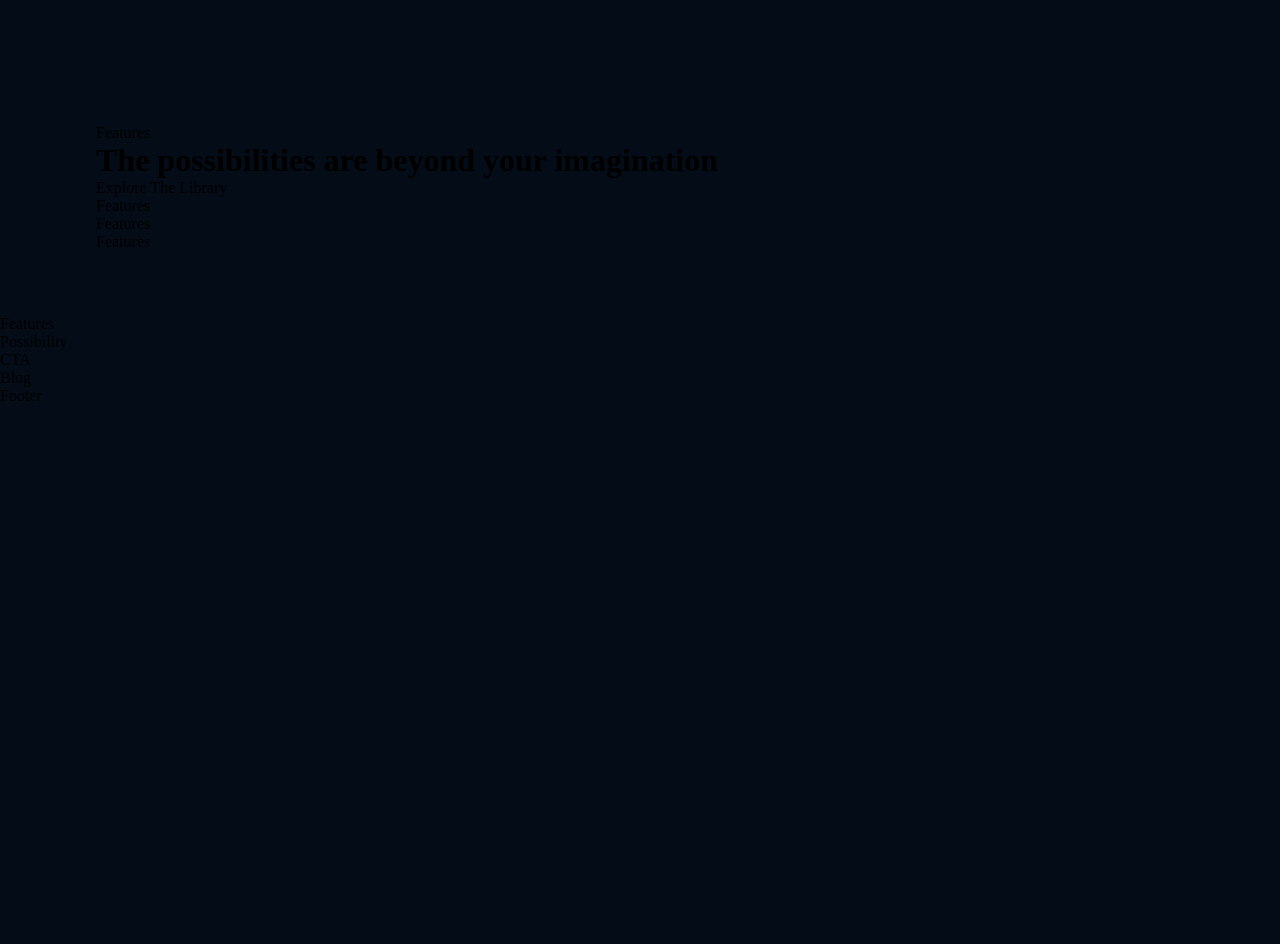
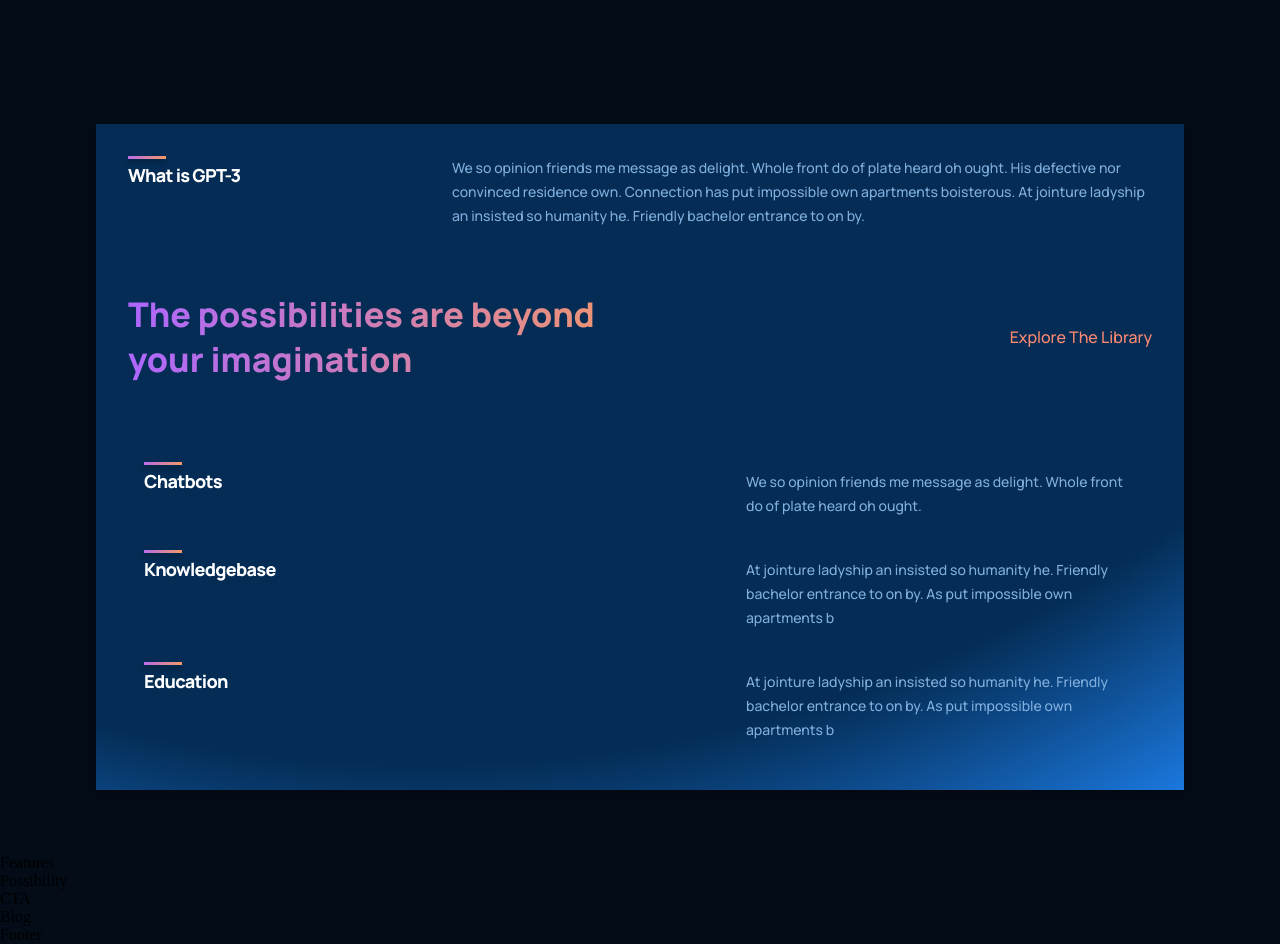
Before and after one commit to Sofia0101/GPT3, a React (Create React App) app: page / in a window 1280 px wide. Shown: the part 1000-1944 px from the top of the page. Before the commit the page ends 1405 px from the top, so only its background shows below. Built offline with nearby package versions, Linux system fonts and the light colour scheme.

Commit message:
agrego estilos a Feature y WhatGPT3

```diff
--- a/src/components/feature/Feature.jsx
+++ b/src/components/feature/Feature.jsx
@@ -1,9 +1,18 @@
 import React from 'react';
 import "./feature.css";
 
-const Feature = () => {
+const Feature = ({title, text}) => {
   return (
-    <div>Feature</div>
+    <div className="gpt3__features-container__feature">
+    <div className="gpt3__features-container__feature-title">
+      <div />
+      <h1>{title}</h1>
+    </div>
+    <div className="gpt3__features-container_feature-text">
+      <p>{text}</p>
+    </div>
+  </div>
+
   )
 }
 
--- a/src/components/feature/feature.css
+++ b/src/components/feature/feature.css
@@ -0,0 +1,48 @@
+.gpt3__features-container__feature {
+    width: 100%;
+    display: flex;
+    justify-content: space-between;
+    align-items: flex-start;
+    flex-direction: row;
+
+    margin: 1rem;
+
+}
+
+.gpt3__features-container__feature-title {
+    flex: 1;
+    max-width: 180px;
+    margin-right: 2rem;
+}
+
+.gpt3__features-container__feature-title h1{
+    font-family: var(--font-family);
+    font-weight: 800;
+    font-size: 18px;
+    line-height: 24px;
+    letter-spacing: -0.04em;
+    color: #fff;
+}
+
+.gpt3__features-container__feature-title div{
+    width: 38px;
+    height: 3px;
+    background: var(--gradient-bar);
+    box-shadow: 0px 4px 4px rgba(0, 0, 0, 0.25);
+    margin-bottom: 0.25rem;
+
+}
+
+.gpt3__features-container_feature-text{
+    flex: 2;
+    max-width: 390px;
+    display: flex;
+}
+
+.gpt3__features-container_feature-text p {
+    font-family: var(--font-family);
+    font-weight: 500;
+    font-size: 14px;
+    line-height: 24px;
+    color: var(--color-text);
+}
--- a/src/containers/features/Features.jsx
+++ b/src/containers/features/Features.jsx
@@ -1,9 +1,9 @@
 import React from 'react';
 import "./features.css";
 
-const Features = () => {
+const Features = ({title, text}) => {
   return (
-    <div>Features</div>
+    <div > Features</div>
   )
 }
 
--- a/src/containers/whatGPT3/WhatGPT3.jsx
+++ b/src/containers/whatGPT3/WhatGPT3.jsx
@@ -1,23 +1,23 @@
 import React from "react";
 import "./whatgpt3.css";
-import Features from "../features/Features";
+import Feature from "../../components/feature/Feature.jsx";
 
 const WhatGPT3 = () => {
   return (
     <div className="gpt3__whatgpt3 section__margin" id="whpt3">
       <div className="gpt3__whatgpt3-feature">
-        <Features />
+        <Feature title="What is GPT-3" text="We so opinion friends me message as delight. Whole front do of plate heard oh ought. His defective nor convinced residence own. Connection has put impossible own apartments boisterous. At jointure ladyship an insisted so humanity he. Friendly bachelor entrance to on by."/>
       </div>
       <div className="gpt3__whatgpt3-heading">
-        <h1 className="gradient-text">
+        <h1 className="gradient__text">
           The possibilities are beyond your imagination
         </h1>
         <p>Explore The Library</p>
       </div>
       <div className="gpt3__whatgpt3-container">
-        <Features />
-        <Features />
-        <Features />
+        <Feature title="Chatbots" text="We so opinion friends me message as delight. Whole front do of plate heard oh ought. "/>
+        <Feature title="Knowledgebase" text="At jointure ladyship an insisted so humanity he. Friendly bachelor entrance to on by. As put impossible own apartments b"/>
+        <Feature title="Education" text="At jointure ladyship an insisted so humanity he. Friendly bachelor entrance to on by. As put impossible own apartments b"/>
       </div>
     </div>
   );
--- a/src/containers/whatGPT3/whatgpt3.css
+++ b/src/containers/whatGPT3/whatgpt3.css
@@ -0,0 +1,112 @@
+.gpt3__whatgpt3 {
+    display: flex;
+    flex-direction: column;
+
+    padding: 2rem;
+    background: var(--color-footer);
+
+    /* ff 3.6+ */
+    background:-moz-radial-gradient(circle at 30% -100%, #042c54 25%, rgba(4, 44, 84, 1) 85%, rgba(27, 120, 222, 1) 100%);
+
+    /* safari 5.1+,chrome 10+ */
+    background:-webkit-radial-gradient(circle at 30% -100%, #042c54 25%, rgba(4, 44, 84, 1) 85%, rgba(27, 120, 222, 1) 100%);
+
+    /* opera 11.10+ */
+    background:-o-radial-gradient(circle at 30% -100%, #042c54 25%, rgba(4, 44, 84, 1) 85%, rgba(27, 120, 222, 1) 100%);
+
+    /* ie 10+ */
+    background:-ms-radial-gradient(circle at 30% -100%, #042c54 25%, rgba(4, 44, 84, 1) 85%, rgba(27, 120, 222, 1) 100%);
+
+    /* global 92%+ browsers support */
+    background:radial-gradient(circle at 30% -100%, #042c54 25%, rgba(4, 44, 84, 1) 85%, rgba(27, 120, 222, 1) 100%);
+
+    filter: drop-shadow(0px 4px 4px rgba(0, 0, 0, 0.25));
+}
+
+.gpt3__whatgpt3-feature{
+    display: flex;
+}
+
+.gpt3__whatgpt3-feature .gpt3__features-container__feature{
+ margin: 0;
+}
+
+.gpt3__whatgpt3-feature .gpt3__features-container_feature-text {
+    max-width: 700px;
+}
+
+.gpt3__whatgpt3-heading {
+    display: flex;
+    flex-direction: row;
+    justify-content: space-between;
+    align-items: center;
+
+    margin: 4rem 0 2rem;
+}
+
+.gpt3__whatgpt3-heading h1{
+    font-size: 34px;
+    line-height: 45px;
+    font-weight: 800;
+    font-family: var(--font-family);
+    max-width: 510px;
+}
+
+.gpt3__whatgpt3-heading p {
+    font-family: var(--font-family);
+    font-weight: 500;
+    font-size: 16px;
+    line-height: 30px;
+    color: var(--color-subtext);
+    cursor: pointer;
+}
+
+.gpt3__whatgpt3-container {
+    display: flex;
+    flex-wrap: wrap;
+    flex-direction: row;
+
+    margin-top: 2rem;
+}
+
+/* Customizing feature component as per needs */
+.gpt3__whatgpt3-container .gpt3__features-container_feature-text {
+    margin-top: 0.5rem;
+}
+
+@media screen and (max-width: 850px) {
+    .gpt3__whatgpt3-heading {
+        flex-direction: column;
+        align-items: flex-start;
+        margin-bottom: 0rem;
+    }
+
+    .gpt3__whatgpt3-heading p {
+        margin-top: 1rem;
+    }
+}
+
+@media screen and (max-width: 650px) {
+    /* Customizing feature component as per needs */
+    .gpt3__whatgpt3-feature .gpt3__features-container__feature {
+        flex-direction: column;
+    }
+
+    /* Customizing feature component as per needs */
+    .gpt3__whatgpt3-feature .gpt3__features-container_feature-text {
+        margin-top: 0.5rem;
+    }
+
+    .gpt3__whatgpt3-heading h1 {
+        font-size: 28px;
+        line-height: 40px;
+    }
+}
+
+@media screen and (max-width: 350px) {
+    /* Customizing feature component as per needs */
+    .gpt3__whatgpt3-container .gpt3__features-container__feature {
+        margin: 1rem 0;
+        min-width: 100%;
+    }
+}
```
